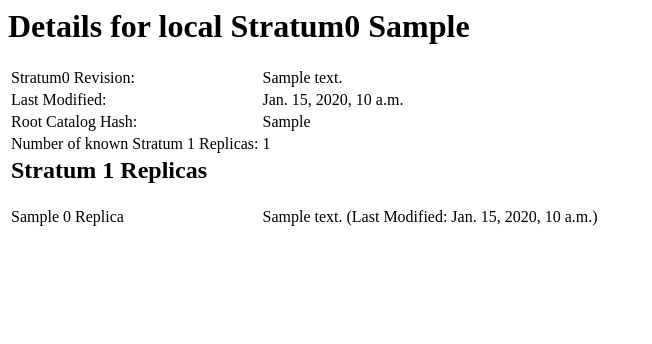
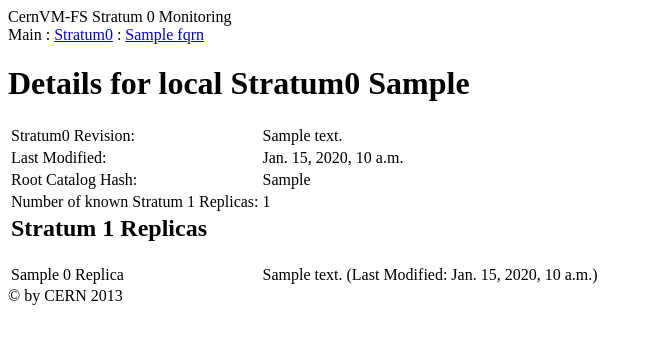
Before and after one commit to Moliholy/monitor, a Django app: template stratum0/templates/stratum0/details.html in a window 1280 px wide. Shown: the top 344 px of the page, without its empty margins (0-652 px from the left). Run offline with Django 3.2, Linux system fonts and the light colour scheme; the template is opened without the code that fills it: most values are stand-ins (such as "Sample title", 1, 10 or a date in 2020).

Commit message:
add some general page layout around the content

```diff
--- /dev/null
+++ b/cvmfs_web/templates/base.html
@@ -0,0 +1,10 @@
+<html>
+<head>
+    <title>{% block title %}CernVM-FS Stratum 0 Monitoring{% endblock %}</title>
+</head>
+<body>
+
+{% block layout %}No content provided{% endblock %}
+
+</body>
+</html>
--- /dev/null
+++ b/cvmfs_web/templates/layout.html
@@ -0,0 +1,23 @@
+{% extends "base.html" %}
+{% block title %}Available Stratum 0 Repositories{% endblock %}
+{% block layout %}
+
+<div id="header">
+    <div id="logo"></div>
+    <div id="headline">CernVM-FS Stratum 0 Monitoring</div>
+</div>
+<div id="breadcrumbs">
+{% block breadcrumbs %}
+    Main
+{% endblock %}
+</div>
+<div id="content">
+    {% block content %}
+        No content provided
+    {% endblock %}
+</div>
+<div id="footer">
+    &copy; by CERN 2013
+</div>
+
+{% endblock %}
--- a/stratum0/templates/stratum0/details.html
+++ b/stratum0/templates/stratum0/details.html
@@ -1,3 +1,7 @@
+{% extends "layout.html" %}
+{% block breadcrumbs %}{{ block.super }} : <a href="{% url 'index' %}">Stratum0</a> : <a href="{% url 'details' stratum0.fqrn %}">{{ stratum0.fqrn }}</a>{% endblock %}
+
+{% block content %}
 <h1>Details for local Stratum0 {{ stratum0 }}</h1>
 <table>
     <tr>
@@ -26,3 +30,4 @@
     </tr>
     {% endfor %}
 </table>
+{% endblock %}
--- a/stratum0/templates/stratum0/index.html
+++ b/stratum0/templates/stratum0/index.html
@@ -1,3 +1,7 @@
+{% extends "layout.html" %}
+{% block breadcrumbs %}{{ block.super }} : <a href="{% url 'index' %}">Stratum0</a>{% endblock %}
+
+{% block content %}
 {% if stratum1_mapping %}
     <ul>
     {% for stratum0, stratum0_replicas in stratum1_mapping.items %}
@@ -12,3 +16,4 @@
 {% else %}
     <p>No stratum 0 repositories found. Please create one on the command line using `cvmfs_server mkfs`.</p>
 {% endif %}
+{% endblock %}
```
